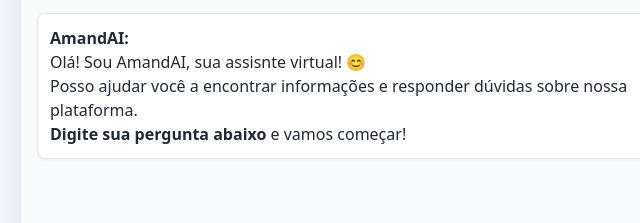
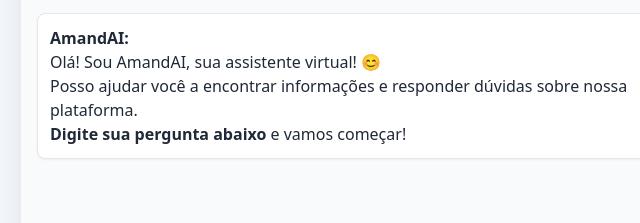
Before and after one commit to CainaGN/n8n_communication_test, a plain HTML site: page index.html in a window 1280 px wide. Shown: the part 144-367 px from the top of the page, 283-923 px from the left. Drawn offline with nearby package versions, Linux system fonts and the light colour scheme.

Commit message:
Correções ortográficas

```diff
--- a/index.html
+++ b/index.html
@@ -3,7 +3,7 @@
 <head>
     <meta charset="UTF-8">
     <meta name="viewport" content="width=device-width, initial-scale=1.0">
-    <title>Suporte Play55</title>
+    <title>AmandAI - Suporte Play55</title>
     <script src="https://cdn.tailwindcss.com"></script>
     <!-- Markdown-it para renderizar Markdown -->
     <script src="https://cdn.jsdelivr.net/npm/markdown-it@14.1.0/dist/markdown-it.min.js"></script>
@@ -144,7 +144,7 @@ function mostrarBoasVindas() {
     const chatBox = document.getElementById('chat-box');
 
     const mensagemBoasVindas = `
-Olá! Sou AmandAI, sua assisnte virtual! 😊
+Olá! Sou AmandAI, sua assistente virtual! 😊
 
 Posso ajudar você a encontrar informações e responder dúvidas sobre nossa plataforma.
 
```
